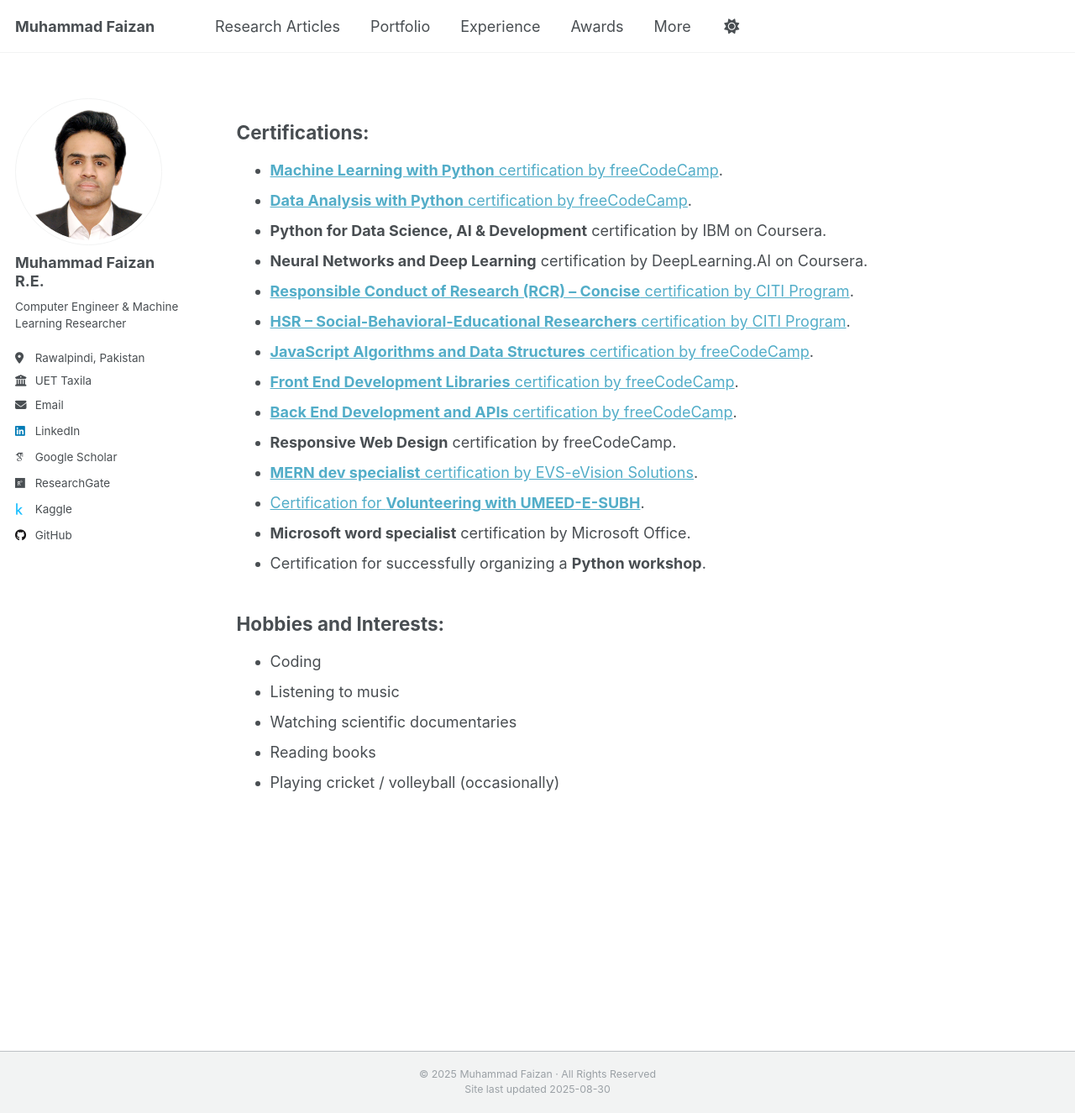
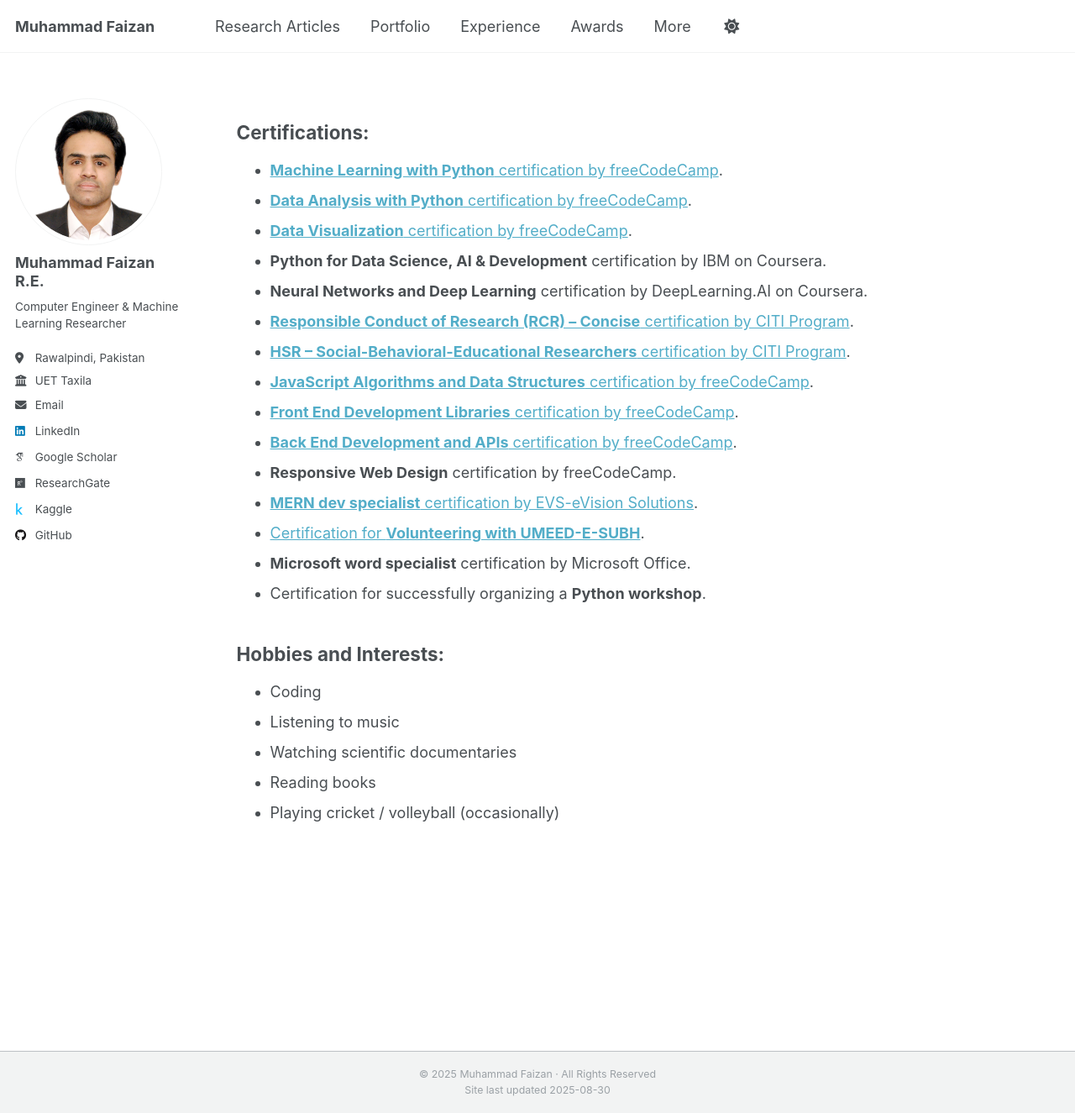
Before and after one commit to MuhammadFaizan99/MuhammadFaizan99.github.io, a Jekyll site: the page built from _pages/more.md, in a window 1280 px wide and 1325 px high. Shown: the whole window at 84% size. Built offline with Jekyll 4.4.1, drawn with Linux system fonts in a browser that asks for light colours; some web fonts are replaced; a script that is not in the unit is left out.

Commit message:
Update more.md

```diff
--- a/_pages/more.md
+++ b/_pages/more.md
@@ -12,6 +12,7 @@ redirect_from:
 
 - [**Machine Learning with Python** certification by freeCodeCamp](https://freecodecamp.org/certification/fcc67cd55f9-c36a-4a22-8abf-c691d82cc511/machine-learning-with-python-v7).
 - [**Data Analysis with Python** certification by freeCodeCamp](https://www.freecodecamp.org/certification/fcc67cd55f9-c36a-4a22-8abf-c691d82cc511/data-analysis-with-python-v7).
+- [**Data Visualization** certification by freeCodeCamp](https://www.freecodecamp.org/certification/fcc67cd55f9-c36a-4a22-8abf-c691d82cc511/data-visualization).
 - **Python for Data Science, AI & Development** certification by IBM on Coursera.
 - **Neural Networks and Deep Learning** certification by DeepLearning.AI on Coursera.
 - [**Responsible Conduct of Research (RCR) – Concise** certification by CITI Program](https://www.citiprogram.org/verify/?wb6c213f9-d3bb-4ae6-a0e0-3641674abc68-71594743).
```
